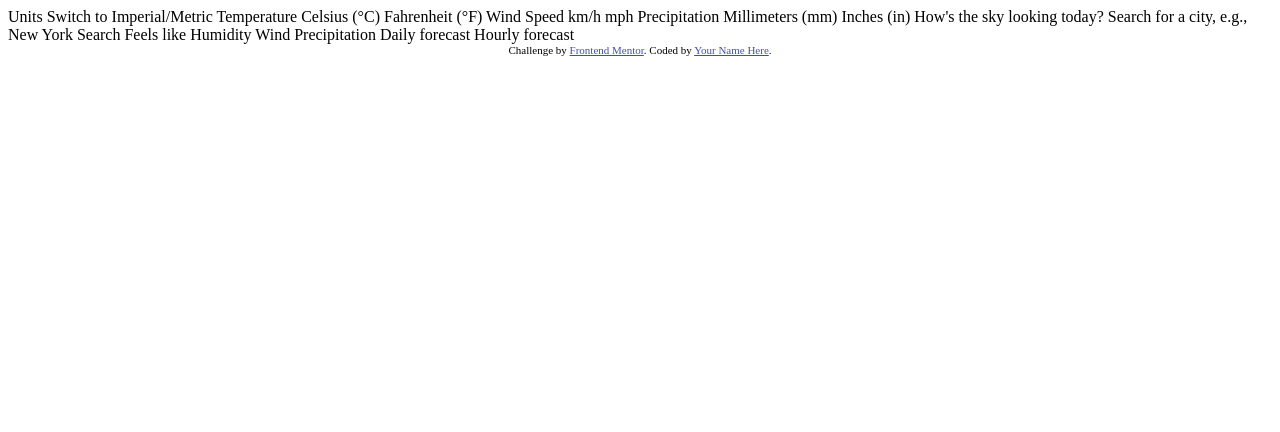
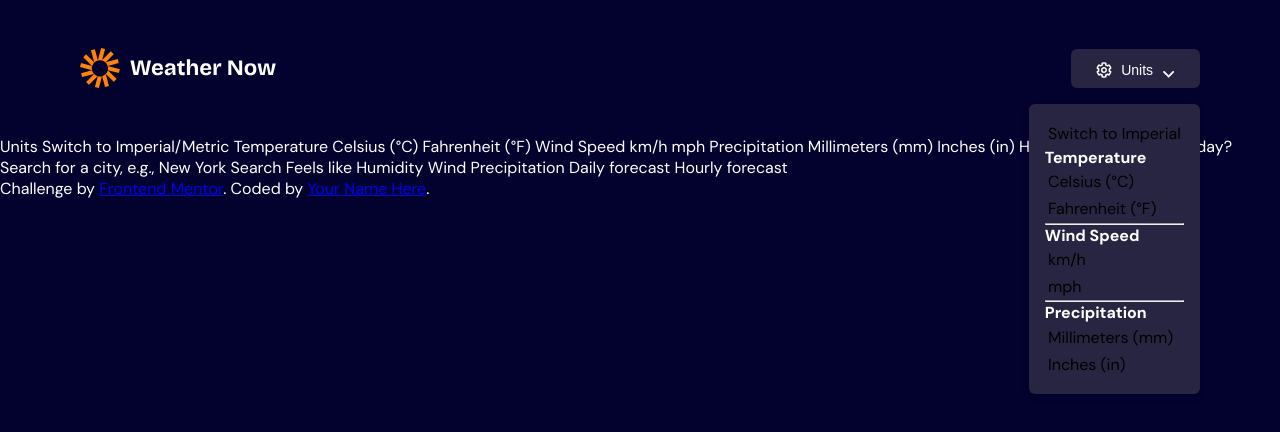
Before and after one commit to DevAkshat21/Weather-App, a plain HTML site: page index.html in a window 1280 px wide. Drawn offline with Linux system fonts and the light colour scheme.

Commit message:
header section

```diff
--- a/index.html
+++ b/index.html
@@ -1,20 +1,45 @@
 <!DOCTYPE html>
 <html lang="en">
+
 <head>
   <meta charset="UTF-8">
-  <meta name="viewport" content="width=device-width, initial-scale=1.0"> <!-- displays site properly based on user's device -->
+  <meta name="viewport" content="width=device-width, initial-scale=1.0">
+  <!-- displays site properly based on user's device -->
 
   <link rel="icon" type="image/png" sizes="32x32" href="./assets/images/favicon-32x32.png">
-
+  <link rel="stylesheet" href="style.css">
   <title>Frontend Mentor | Weather app</title>
 
-  <!-- Feel free to remove these styles or customise in your own stylesheet 👍 -->
-  <style>
-    .attribution { font-size: 11px; text-align: center; }
-    .attribution a { color: hsl(228, 45%, 44%); }
-  </style>
 </head>
+
 <body>
+
+
+  <header>
+    <img class="logo" src="./assets/images/logo.svg" alt="logo">
+    <div class="dropdown">
+      <button class="dropbtn"><i class="icon-units"><img src="assets/images/icon-units.svg" alt="" srcset=""></i> Units
+        <i class="icon-units"><img src="assets\images\icon-dropdown.svg" alt="▾"></i></button>
+      <div class="dropdown-content">
+        <a href="#" data-value="metric" class="unactive">Switch to Metric</a><a href="#" data-value="imperial"
+          class="active"> Switch to Imperial</a>
+        <h4>Temperature</h4>
+        <a href="#" data-value="metric">Celsius (°C)</a>
+        <a href="#" data-value="imperial">Fahrenheit (°F)</a>
+        <hr>
+        <h4>Wind Speed</h4>
+        <a href="#" data-value="metric">km/h</a>
+        <a href="#" data-value="imperial">mph</a>
+        <hr>
+        <h4>Precipitation</h4>
+        <a href="#" data-value="metric">Millimeters (mm)</a>
+        <a href="#" data-value="imperial">Inches (in)</a>
+
+      </div>
+    </div>
+
+
+  </header>
 
   Units
 
@@ -63,4 +88,5 @@
     Coded by <a href="#">Your Name Here</a>.
   </div>
 </body>
+
 </html>
--- /dev/null
+++ b/style.css
@@ -0,0 +1,127 @@
+@font-face {
+    font-family: 'DM Sans';
+    src: url('assets/fonts/DM_Sans/DMSans-VariableFont_opsz,wght.ttf') format('truetype');
+    font-weight: 100 900;
+    /* variable font range */
+    font-style: normal;
+}
+
+@font-face {
+    font-family: 'DM Sans';
+    src: url('assets/fonts/DM_Sans/DMSans-Italic-VariableFont_opsz,wght.ttf') format('truetype');
+    font-weight: 100 900;
+    /* variable weight range */
+    font-style: italic;
+}
+
+
+:root {
+
+    --neutral-color-900: hsl(243, 96%, 9%);
+    --neutral-color-800: hsl(243, 27%, 20%);
+    --neutral-color-700: hsl(243, 23%, 24%);
+    --neutral-color-600: hsl(243, 23%, 30%);
+    --neutral-color-300: hsl(240, 6%, 70%);
+    --neutral-color-200: hsl(250, 6%, 84%);
+    --neutral-color-0: hsl(0, 0%, 100%);
+
+    --orange-color-500: hsl(28, 100%, 52%);
+
+    --blue-color-500: hsl(233, 67%, 56%);
+    --blue-color-700: hsl(248, 70%, 36%);
+
+
+}
+
+* {
+    margin: 0;
+    padding: 0;
+    box-sizing: border-box;
+}
+
+body {
+    background-color: var(--neutral-color-900);
+    font-family: 'DM Sans', sans-serif;
+    color: var(--neutral-color-0);
+}
+
+
+/* Header */
+header {
+    display: flex;
+    justify-content: space-between;
+    align-items: center;
+    padding: 48px 80px;
+}
+
+/* Container */
+.dropdown {
+    position: relative;
+    display: inline-block;
+}
+
+/* Button always showing "Unit ▾" */
+.dropbtn {
+    background-color: var(--neutral-color-800);
+    color: white;
+    padding: 10px 20px;
+    font-size: 14px;
+    border: none;
+    border-radius: 6px;
+    cursor: pointer;
+}
+
+.icon-units {
+    margin: 0 5px;
+    position: relative;
+    top: 3px;
+}
+
+/* Dropdown hidden by default */
+.dropdown-content {
+    font-family: 'DM Sans', 'Times New Roman';
+    font-size: 1rem;
+    right: 0;
+    /* display: none; */
+    position: absolute;
+    width: max-content;
+    background-color: var(--neutral-color-800);
+    box-shadow: 0px 4px 8px rgba(0, 0, 0, 0.1);
+    border-radius: 6px;
+    z-index: 1;
+    margin-top: 1rem;
+    padding: 1rem;
+    display: flex;
+    flex-direction: column;
+    color: var(--neutral-color-0);
+}
+
+.dropdown-content .active {
+
+    display: block;
+}
+
+.dropdown-content .unactive {
+
+    display: none;
+}
+
+/* Options inside */
+.dropdown-content a {
+    color: black;
+    padding: 0.2rem;
+    display: block;
+    text-decoration: none;
+}
+
+.dropdown-content a:hover {
+    background-color: var(--neutral-color-600);
+    border-radius: 0.5rem;
+}
+
+/* Show dropdown on hover */
+.dropdown:hover .dropdown-content {
+    display: flex;
+    flex-direction: column;
+
+}
```
